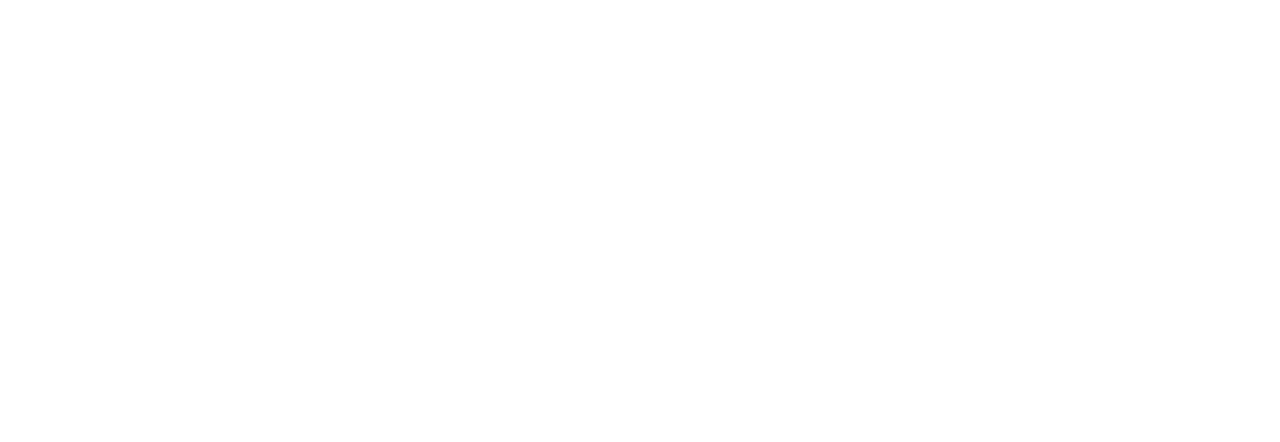
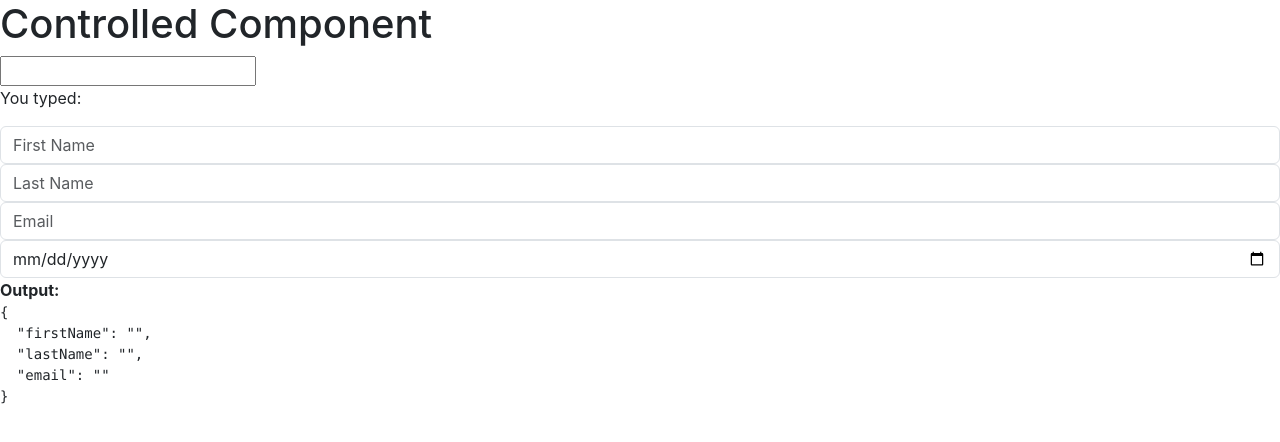
Before and after one commit to hhenriques1999/ReactSelfCrashLearning, a React (Create React App) app in the folder reactselfcrashlearning/: page / in a window 1280 px wide. Shown: the top 442 px of the page. Built offline with nearby package versions, Linux system fonts and the light colour scheme.

Commit message:
Controlled Components

```diff
--- a/reactselfcrashlearning/src/App.js
+++ b/reactselfcrashlearning/src/App.js
@@ -1,11 +1,17 @@
 import './App.css';
 import React, { useEffect, useState } from 'react';
+import ControlledInput from './ControlledInput';
+import MultipleControlledInputs from "./MultipleControlledInputs";
+
 
 // This component is the main app's component and should really only include the header, footer and content (child components)
 function App() {
   return (
-    <>
-    </>
+    <div>
+      <h1>Controlled Component</h1>
+      <ControlledInput />
+      <MultipleControlledInputs/>
+    </div>
   );
 }
 
--- /dev/null
+++ b/reactselfcrashlearning/src/ControlledInput.js
@@ -0,0 +1,18 @@
+import React, {useState} from "react";
+
+function ControlledInput() {
+    const [inputValue, setInputValue] = useState('');
+
+    const handleChange = (e) => {
+        setInputValue(e.target.value);
+    };
+
+    return (
+        <div>
+            <input type="text" value={inputValue} onChange={handleChange}></input>
+            <p>You typed: {inputValue}</p>
+        </div>
+    );
+}
+
+export default ControlledInput;
--- /dev/null
+++ b/reactselfcrashlearning/src/MultipleControlledInputs.js
@@ -0,0 +1,46 @@
+import React, { useState } from 'react';
+
+function MultipleControlledInputs() {
+  const [formData, setFormData] = useState({
+    firstName: '',
+    lastName: '',
+    email: ''
+  });
+
+  const handleChange = (e) => {
+    const { name, value } = e.target;
+    setFormData(prevState => ({
+      ...prevState,
+      [name]: value
+    }));
+  };
+
+  const fields = [
+    { name: 'firstName', placeholder: 'First Name', type: 'text' },
+    { name: 'lastName', placeholder: 'Last Name', type: 'text' },
+    { name: 'email', placeholder: 'Email', type: 'email' },
+    { name: 'date', placeholder: new Date().toISOString(), type: 'date'}
+  ];
+
+  return (
+    <div>
+      {fields.map(field => (
+        <input
+          className="form-control"
+          key={field.name}
+          name={field.name}
+          type={field.type}
+          placeholder={field.placeholder}
+          value={formData[field.name]}
+          onChange={handleChange}
+        />
+      ))}
+      <div>
+        <strong>Output:</strong>
+        <pre>{JSON.stringify(formData, null, 2)}</pre>
+      </div>
+    </div>
+  );
+}
+
+export default MultipleControlledInputs;
```
